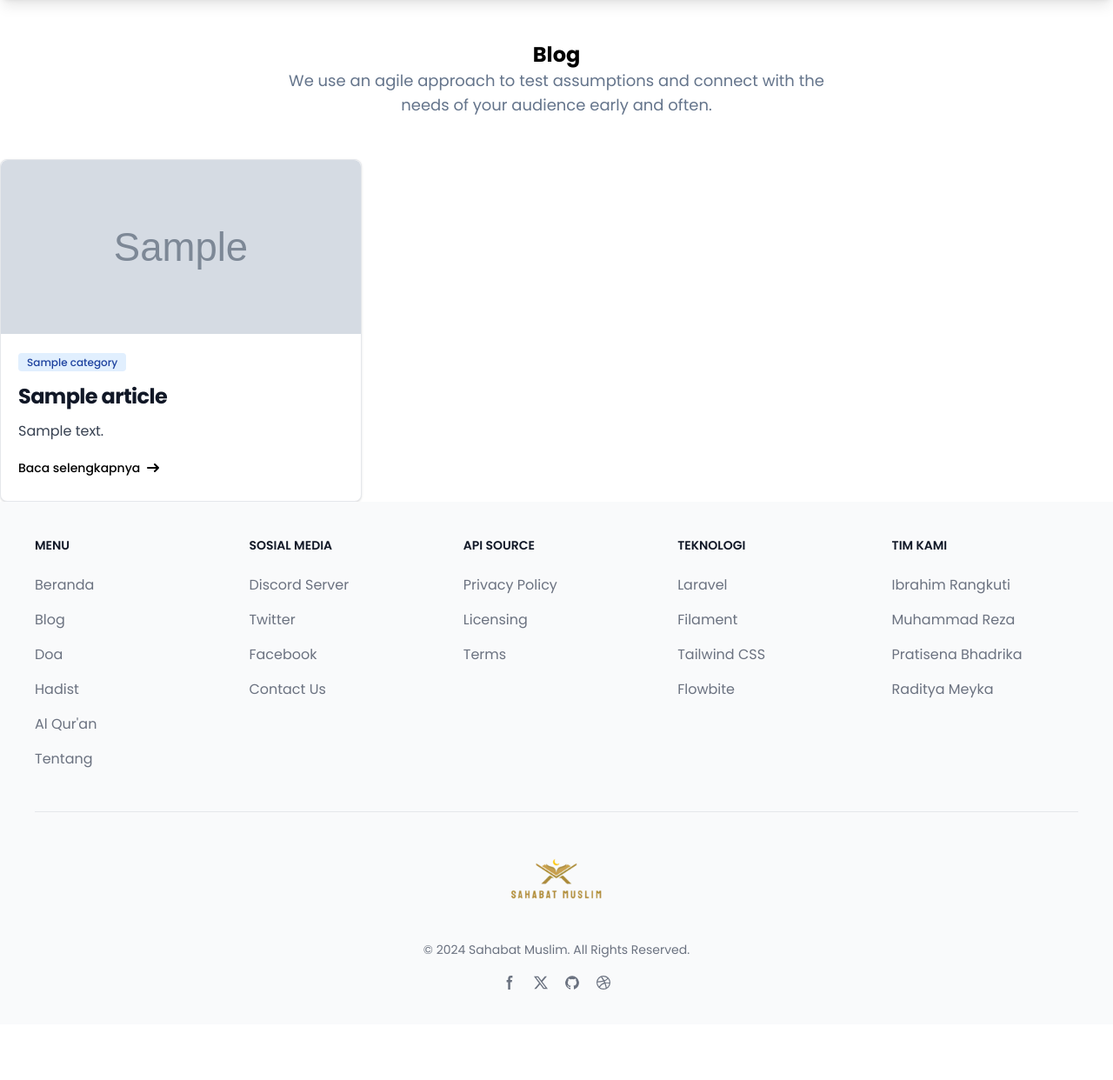
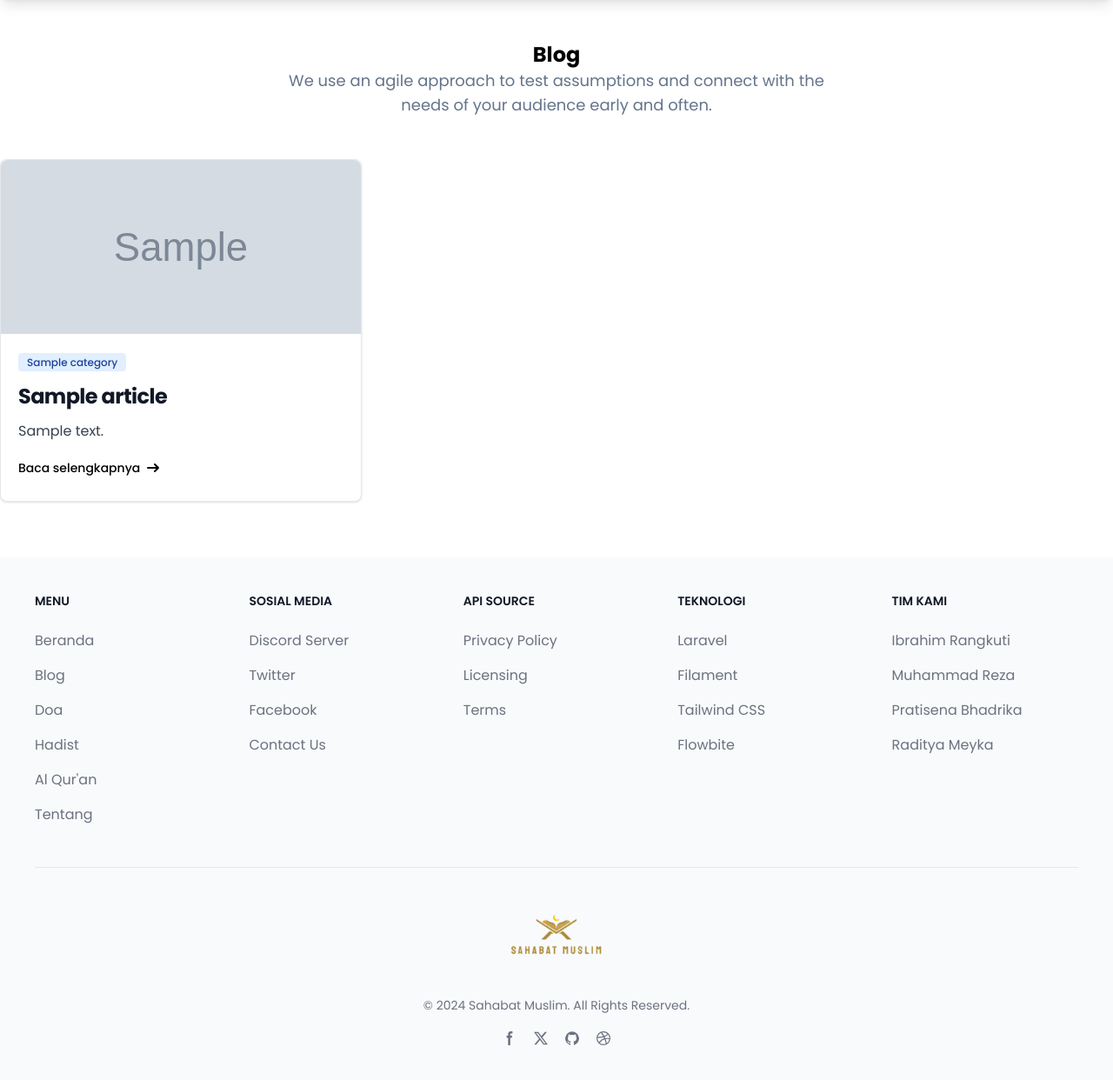
Before and after one commit to ibrahimrangkuti/sahabatmuslim, a Laravel app: template resources/views/pages/article/index.blade.php in a window 1280 px wide. Shown: the part 89-1331 px from the top of the page at 87% size. Before the commit the page ends 1227 px from the top, so only its background shows below. Run offline with Laravel 10, Linux system fonts and the light colour scheme; the template is opened without the code that fills it: most values are stand-ins (such as "Sample title", 1, 10 or a date in 2020); grey boxes marked "Sample" are stand-in pictures; style sheets or scripts are compiled from the project's sources; some libraries are stand-ins or nearby versions.

Commit message:
add: article links

```diff
--- a/resources/views/pages/article/index.blade.php
+++ b/resources/views/pages/article/index.blade.php
@@ -1,7 +1,7 @@
 @extends('layouts.app')
 
 @section('content')
-    <section class="max-w-screen-xl mx-4 md:mx-auto" id="blog">
+    <section class="max-w-screen-xl mx-4 md:mx-auto pb-16" id="blog">
         <div class="flex flex-col items-center py-12">
             <h4 class="text-2xl font-bold">Blog</h4>
             <p class="md:w-1/2 text-center text-lg text-slate-500">We use an agile approach to test assumptions and
@@ -42,7 +42,7 @@
                     </div>
                 </div>
             @endforeach
-            <div class="py-10">
+            <div>
                 {{ $articles->links() }}
             </div>
         </div>
```
